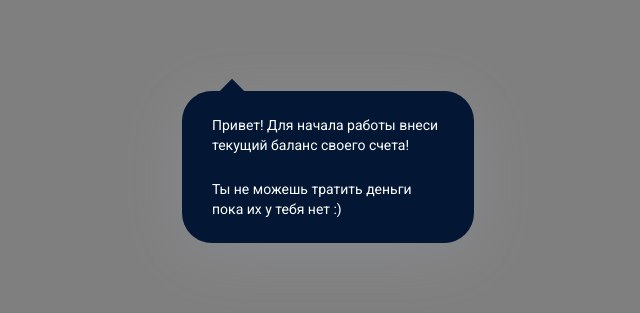
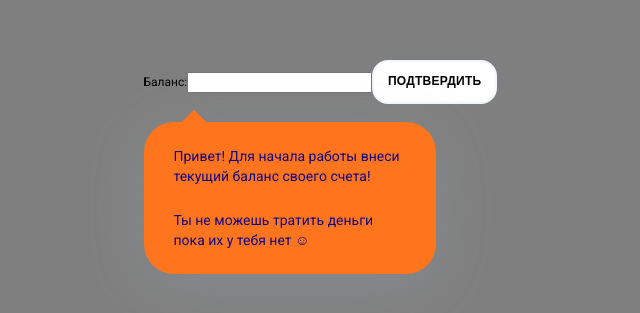
Before and after one commit to Koliadjun/kapusta-react, a React (Create React App) app: page / in a window 1280 px wide. Shown: the part 233-546 px from the top of the page, without its empty margins (312-952 px from the left). Built offline with nearby package versions, Linux system fonts and the light colour scheme.

Commit message:
modal notification

```diff
--- a/src/App.js
+++ b/src/App.js
@@ -6,16 +6,25 @@ import ButtonsBlock from 'components/ButtonsBlock/ButtonsBlock';
 import Summary from 'components/Summary/Summary';
 import BalanceModal from './components/InitialBalanceFormModal/Modal/BalanceModal';
 import Content from 'components/InitialBalanceFormModal/Content/Content';
+import Input from 'components/InitialBalanceFormModal/Input/Input';
+import Wrapper from 'components/InitialBalanceFormModal/Wrapper/Wrapper';
 
 function App() {
   const [modal, setModal] = useState(true);
+  const sendBalance = () => {
+    setModal(false);
+  };
 
   return (
     <div>
       {/* <ButtonsBlock />
       <Summary /> */}
       <BalanceModal visible={modal} setVisible={setModal}>
-        <Content />
+        <Wrapper>
+          <Input sendBalance={sendBalance} />
+
+          <Content />
+        </Wrapper>
       </BalanceModal>
     </div>
   );
--- a/src/components/InitialBalanceFormModal/Content/Content.jsx
+++ b/src/components/InitialBalanceFormModal/Content/Content.jsx
@@ -4,13 +4,13 @@ import styles from './Content.module.css';
 
 export default function Content() {
   return (
-    <div className={styles.wrapper}>
+    <div className={styles.modalContent}>
       <span className={styles.rectangle}></span>
       <p className={styles.text}>
         Привет! Для начала работы внеси текущий баланс своего счета!
       </p>
       <p className={styles.text}>
-        Ты не можешь тратить деньги пока их у тебя нет :)
+        Ты не можешь тратить деньги пока их у тебя нет ☺
       </p>
     </div>
   );
--- a/src/components/InitialBalanceFormModal/Content/Content.module.css
+++ b/src/components/InitialBalanceFormModal/Content/Content.module.css
@@ -1,18 +1,13 @@
 .text {
-  margin: 24px 30px;
+  padding: 24px 30px 0;
   font-family: Roboto;
   font-style: normal;
   font-weight: normal;
   font-size: 14px;
   line-height: 1.43;
 
-  color: #ffffff;
+  color: #100880;
 }
-
-/* .wrapper {
-  width: 292px;
-  height: 152px;
-} */
 
 .rectangle {
   display: block;
@@ -22,5 +17,17 @@
   transform: rotateY(0deg) rotate(45deg);
   top: -8px;
   left: 40px;
-  background-color: #031634;
+  background-color: #ff751d;
 }
+
+.modalContent {
+  position: relative;
+  width: 292px;
+  height: 152px;
+  /* padding: 20px; */
+
+  background: #ff751d;
+  border-radius: 30px;
+
+  box-shadow: 0px 10px 60px rgba(170, 178, 197, 0.2);
+}
--- /dev/null
+++ b/src/components/InitialBalanceFormModal/Input/Input.jsx
@@ -0,0 +1,17 @@
+import Button from 'components/Button/Button';
+import React from 'react';
+import styles from './Input.module.css';
+
+export default function Input({ sendBalance }) {
+  const onClick = () => {
+    //sends balance to BD
+    sendBalance(false);
+  };
+  return (
+    <form className={styles.form}>
+      <label htmlFor="balanceInput">Баланс:</label>
+      <input id="balanceInput" type="text" />
+      <Button text={'Подтвердить'} onClick={onClick} />
+    </form>
+  );
+}
--- /dev/null
+++ b/src/components/InitialBalanceFormModal/Input/Input.module.css
@@ -0,0 +1,9 @@
+.form {
+  display: flex;
+  align-items: center;
+  margin-bottom: 18px;
+  width: 369px;
+  height: 44px;
+
+  background: transparent;
+}
--- a/src/components/InitialBalanceFormModal/Modal/BalanceModal.jsx
+++ b/src/components/InitialBalanceFormModal/Modal/BalanceModal.jsx
@@ -8,12 +8,16 @@ export default function Modal({ children, visible, setVisible }) {
     rootStyles.push(styles.active);
   }
 
+  // return (
+  //   // <div className={rootStyles.join(' ')} onClick={() => setVisible(false)}>
+  //   <div className={rootStyles.join(' ')}>
+  //     <div onClick={e => e.stopPropagation()}>{children}</div>
+  //   </div>
+  // );
+
   return (
-    // <div className={rootStyles.join(' ')} onClick={() => setVisible(false)}>
-    <div className={rootStyles.join(' ')}>
-      <div className={styles.modalContent} onClick={e => e.stopPropagation()}>
-        {children}
-      </div>
+    <div className={rootStyles.join(' ')} onClick={e => e.stopPropagation()}>
+      {children}
     </div>
   );
 }
--- a/src/components/InitialBalanceFormModal/Modal/BalanceModal.module.css
+++ b/src/components/InitialBalanceFormModal/Modal/BalanceModal.module.css
@@ -14,14 +14,3 @@
   justify-content: center;
   align-items: center;
 }
-
-.modalContent {
-  position: relative;
-  width: 292px;
-  height: 152px;
-
-  background: #031634;
-  border-radius: 30px;
-  /* padding: 41px 30px; */
-  box-shadow: 0px 10px 60px rgba(170, 178, 197, 0.2);
-}
--- /dev/null
+++ b/src/components/InitialBalanceFormModal/Wrapper/Wrapper.jsx
@@ -0,0 +1,7 @@
+import React from 'react';
+
+import styles from './Wrapper.module.css';
+
+export default function Wrapper({ children }) {
+  return <div className={styles.wrapper}>{children}</div>;
+}
--- /dev/null
+++ b/src/components/InitialBalanceFormModal/Wrapper/Wrapper.module.css
@@ -0,0 +1,3 @@
+/* .wrapper {
+  background-color: rgb(236, 155, 155);
+} */
```
